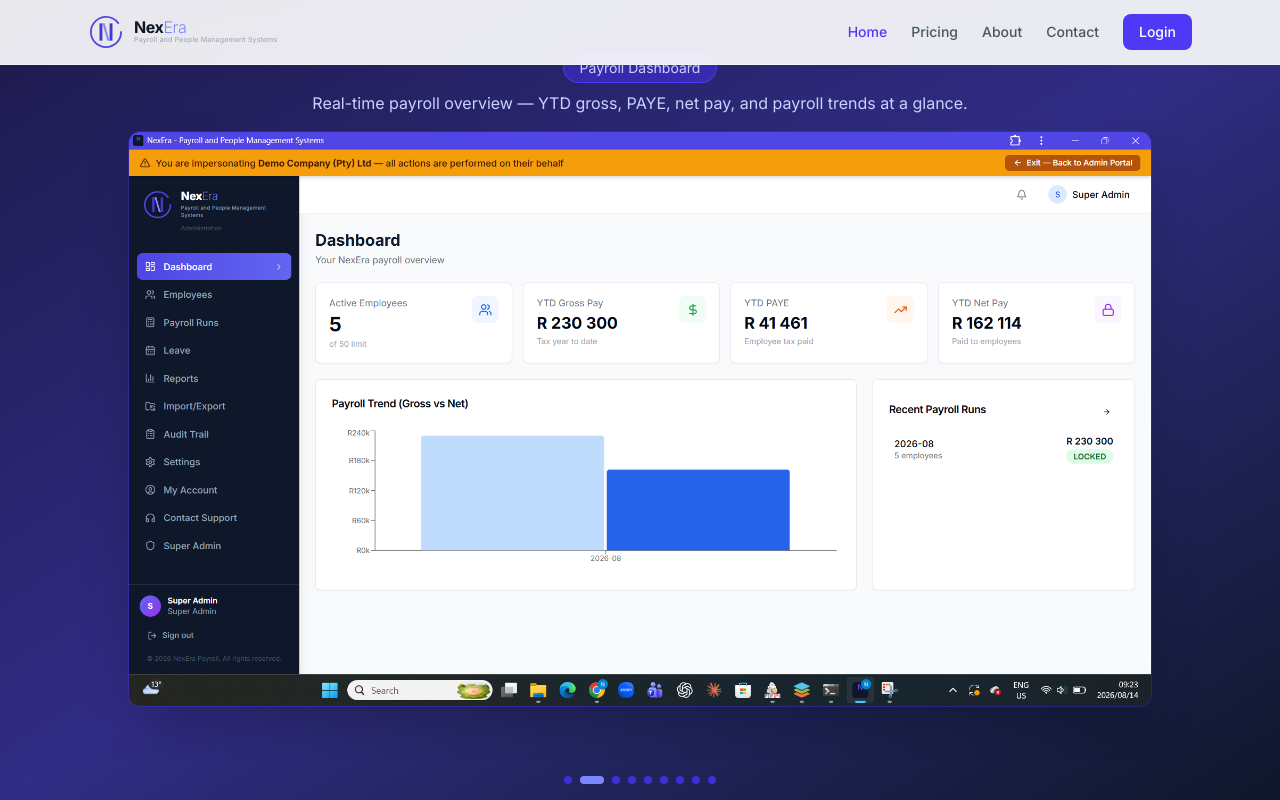
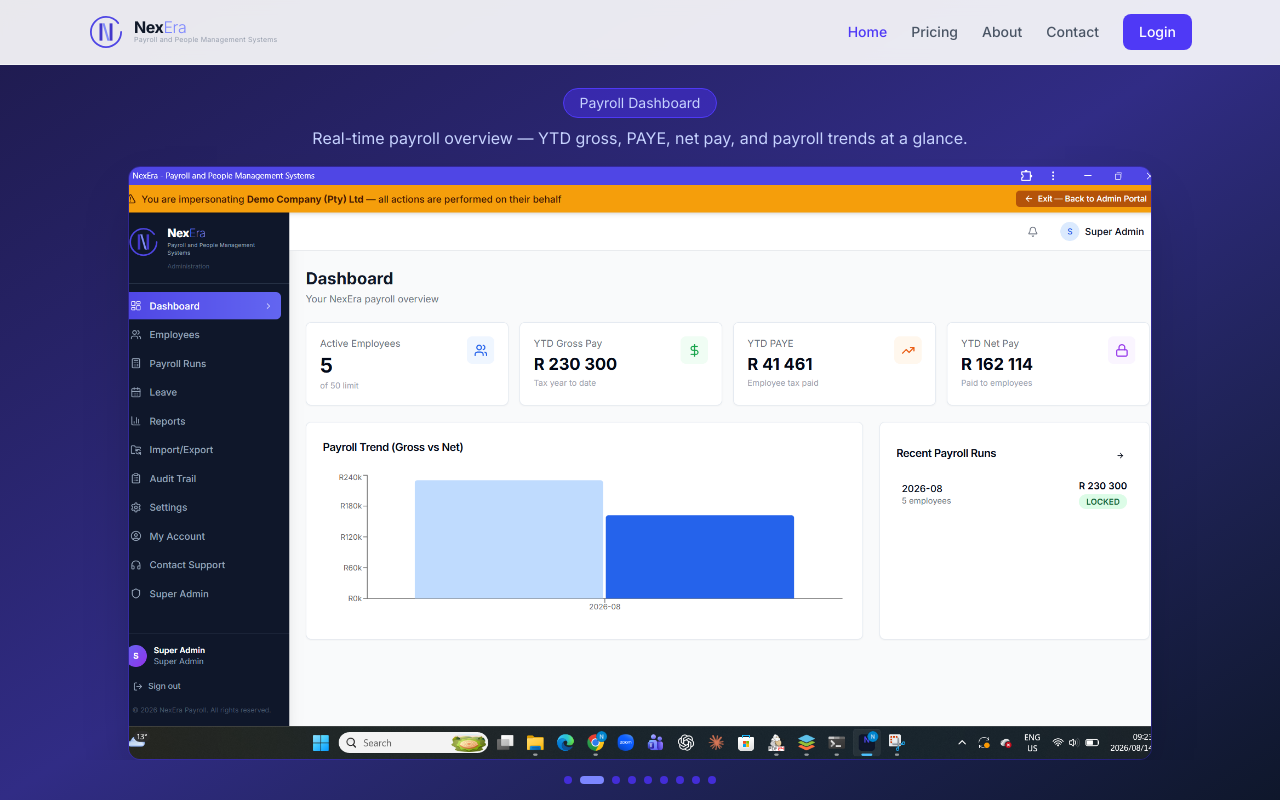
Before and after one commit to nazeerdomingo-ui/nexera-website, a Next.js app: page / in a window 1280 px wide. Shown: the top 800 px of the page. Built offline with nearby package versions, Linux system fonts and the light colour scheme.

Commit message:
Fix carousel: reliable timer with ref, add top padding for nav

```diff
--- a/components/hero-carousel.tsx
+++ b/components/hero-carousel.tsx
@@ -1,6 +1,6 @@
 "use client";
 
-import { useEffect, useState } from "react";
+import { useEffect, useRef, useState } from "react";
 import Link from "next/link";
 import Image from "next/image";
 
@@ -56,23 +56,27 @@
   },
 ];
 
+const INTERVAL = 4500;
+
 export default function HeroCarousel() {
   const [current, setCurrent] = useState(0);
-  const [paused, setPaused] = useState(false);
+  const timerRef = useRef<ReturnType<typeof setInterval> | null>(null);
+
+  const startTimer = () => {
+    if (timerRef.current) clearInterval(timerRef.current);
+    timerRef.current = setInterval(() => {
+      setCurrent((c) => (c + 1) % slides.length);
+    }, INTERVAL);
+  };
 
   useEffect(() => {
-    if (paused) return;
-    const t = setInterval(() => {
-      setCurrent((c) => (c + 1) % slides.length);
-    }, 4500);
-    return () => clearInterval(t);
-  }, [paused]);
+    startTimer();
+    return () => { if (timerRef.current) clearInterval(timerRef.current); };
+  }, []);
 
-  // Resume auto-advance 6s after a dot click
   const goTo = (i: number) => {
     setCurrent(i);
-    setPaused(true);
-    setTimeout(() => setPaused(false), 6000);
+    startTimer(); // reset the timer so it counts from now
   };
 
   const slide = slides[current];
@@ -81,11 +85,9 @@
     <section
       className="relative bg-gradient-to-br from-indigo-950 via-indigo-900 to-slate-900 text-white flex flex-col"
       style={{ height: "100svh" }}
-      onMouseEnter={() => setPaused(true)}
-      onMouseLeave={() => setPaused(false)}
     >
-      {/* Slide content — fills available space */}
-      <div className="flex-1 flex flex-col justify-center overflow-hidden">
+      {/* Slide content */}
+      <div className="flex-1 flex flex-col justify-center overflow-hidden pt-20">
         <div className="max-w-6xl w-full mx-auto px-4 sm:px-6 flex flex-col items-center h-full justify-center">
           {slide.type === "text" ? (
             <div className="text-center">
@@ -115,9 +117,8 @@
               </div>
             </div>
           ) : (
-            <div className="flex flex-col items-center w-full" style={{ maxHeight: "calc(100svh - 80px)" }}>
-              {/* Label + caption */}
-              <div className="text-center mb-4 flex-shrink-0">
+            <div className="flex flex-col items-center w-full h-full justify-center gap-4">
+              <div className="text-center mt-2">
                 <span className="inline-block bg-indigo-700/60 border border-indigo-600 rounded-full px-4 py-1 text-sm text-indigo-200 mb-2">
                   {slide.label}
                 </span>
@@ -125,7 +126,6 @@
                   {slide.caption}
                 </p>
               </div>
-              {/* Screenshot — constrained to remaining height */}
               <div className="w-full max-w-5xl rounded-xl overflow-hidden shadow-2xl border border-indigo-700/40 flex-1 min-h-0">
                 <Image
                   src={slide.src}
@@ -141,7 +141,7 @@
         </div>
       </div>
 
-      {/* Dot indicators — always visible at bottom */}
+      {/* Dots */}
       <div className="flex justify-center gap-2 py-4 flex-shrink-0">
         {slides.map((_, i) => (
           <button
```
